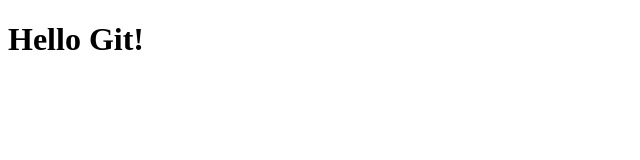
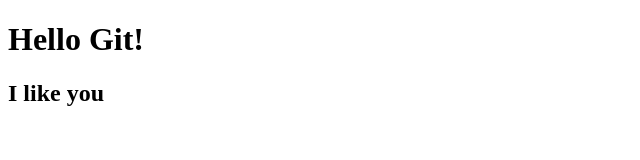
Before and after one commit to HrycenkoMykhaylo/git_test, a plain HTML site: page index.html in a window 1280 px wide. Shown: the whole page, without its empty margins (0-640 px from the left). Drawn offline with Linux system fonts and the light colour scheme.

Commit message:
правки index.html

```diff
--- a/index.html
+++ b/index.html
@@ -7,5 +7,6 @@
   </head>
   <body>
     <h1>Hello Git!</h1>
+    <h2>I like you</h2>
   </body>
 </html>
```
